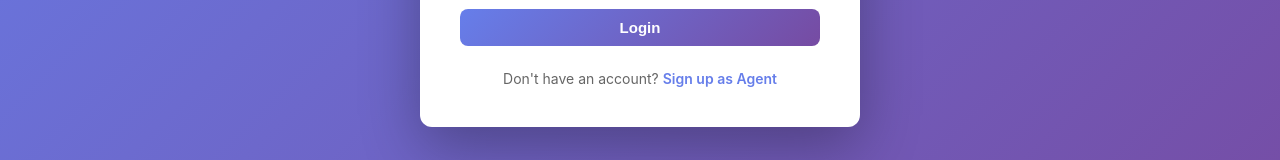
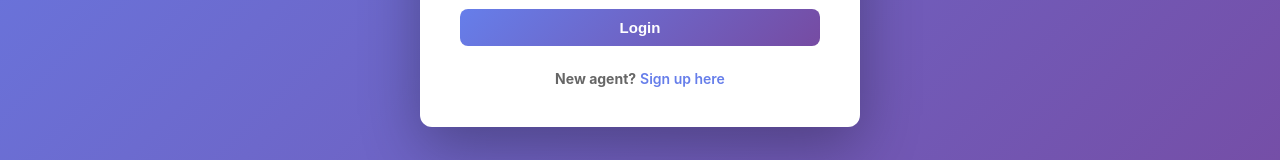
Before and after one commit to d2mightyducks/activity_tracker, a React (Create React App) app: page /login in a window 1280 px wide. Shown: the part 496-656 px from the top of the page. Built offline with nearby package versions, Linux system fonts and the light colour scheme; no server answers.

Commit message:
Update Login.js

```diff
--- a/src/pages/Login.js
+++ b/src/pages/Login.js
@@ -62,7 +62,9 @@ function Login() {
         </form>
 
         <div className="auth-links">
-          <p>Don't have an account? <Link to="/signup">Sign up as Agent</Link></p>
+          <p>
+            <strong>New agent?</strong> <Link to="/signup" className="signup-link-prominent">Sign up here</Link>
+          </p>
         </div>
       </div>
     </div>
```
